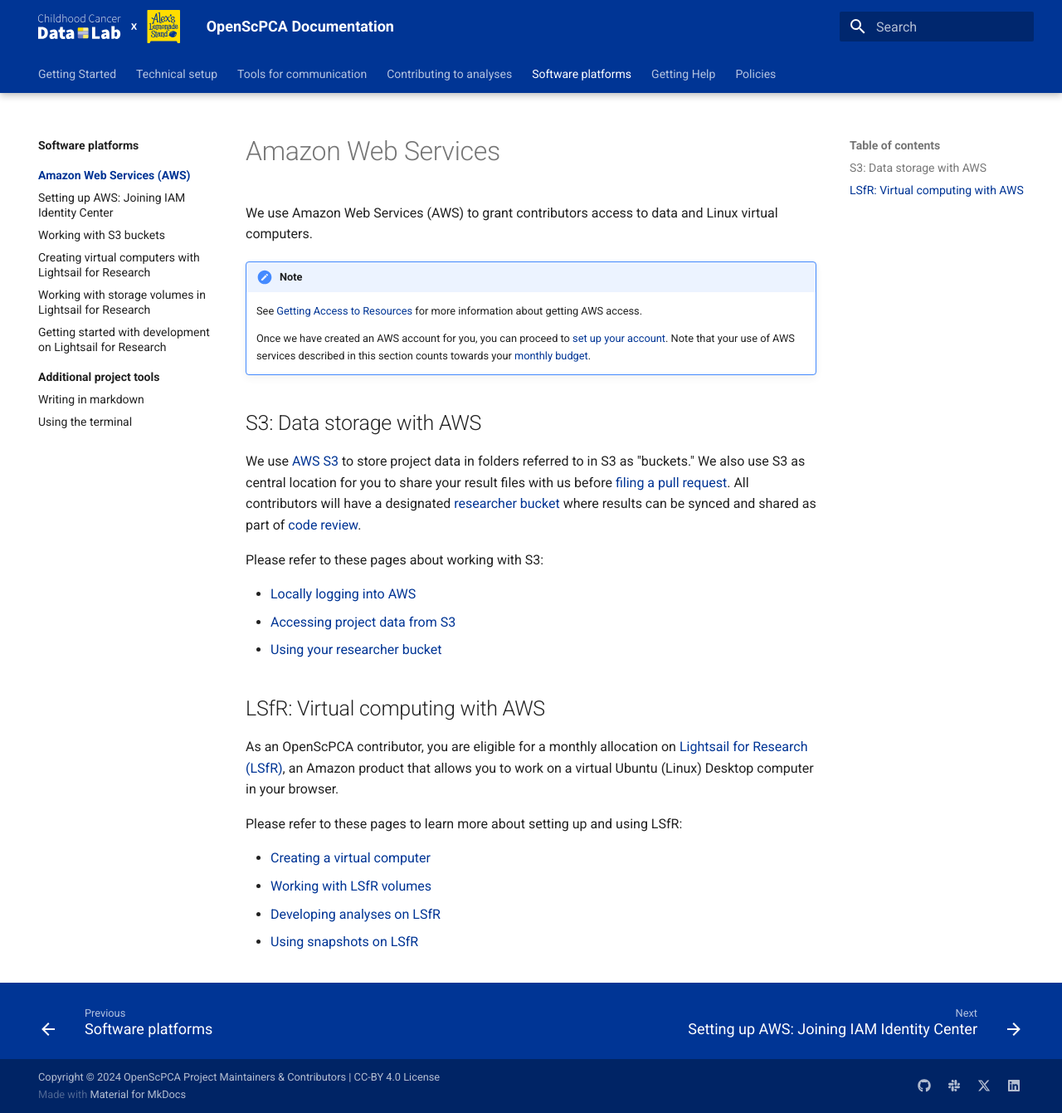
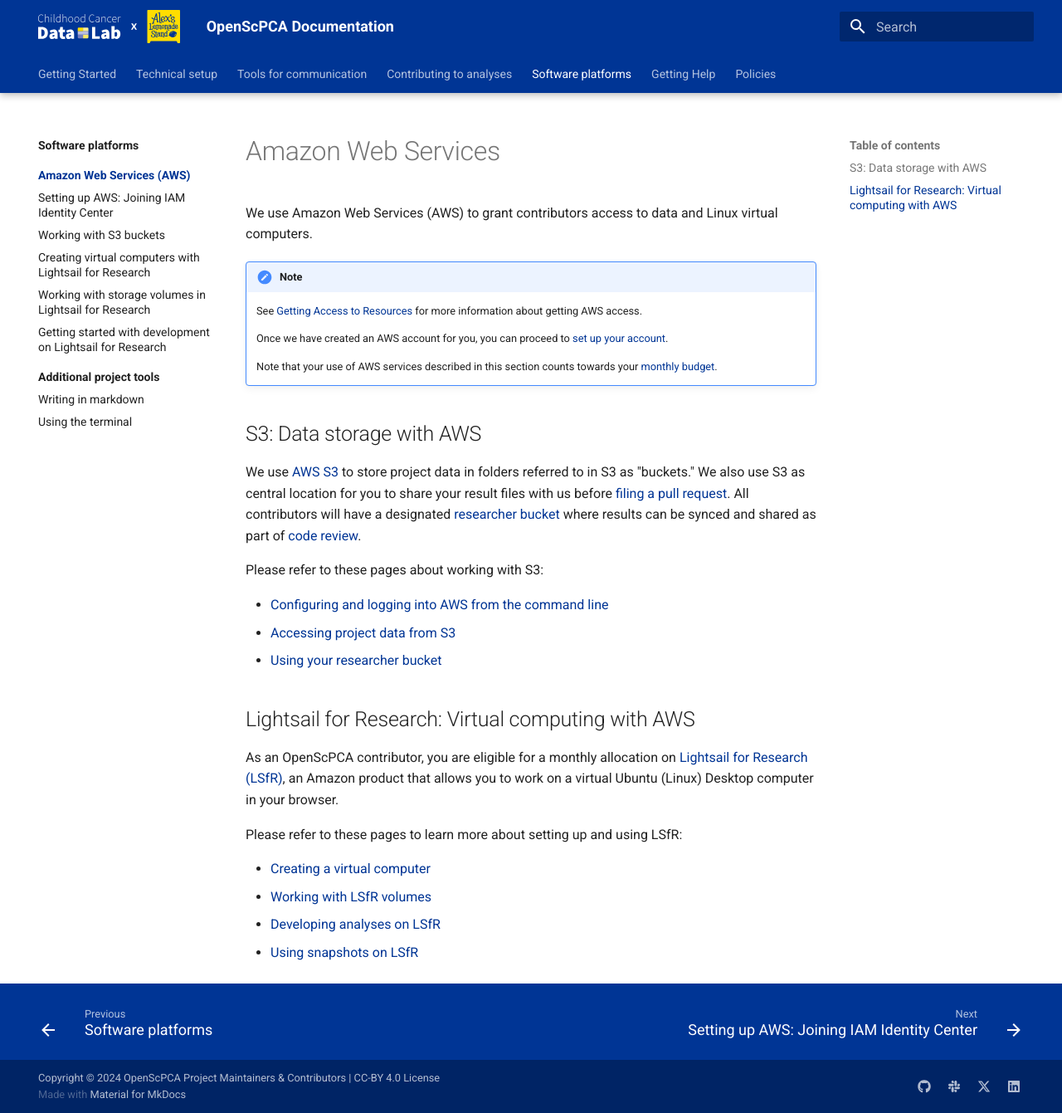
Before and after one commit to AlexsLemonade/OpenScPCA-analysis, an MkDocs documentation site: the page built from docs/software-platforms/aws/index.md, in a window 1280 px wide and 1341 px high. Shown: the whole window at 83% size. Built offline with MkDocs 1.6.1 and Material for MkDocs 9.7.7, drawn with Linux system fonts in a browser that asks for light colours.

Commit message:
Clean up the AWS index a little

```diff
--- a/docs/software-platforms/aws/index.md
+++ b/docs/software-platforms/aws/index.md
@@ -6,6 +6,7 @@
     See [Getting Access to Resources](../../getting-started/accessing-resources/index.md) for more information about getting AWS access.
 
     Once we have created an AWS account for you, you can proceed to [set up your account](./joining-aws.md).
+
     Note that your use of AWS services described in this section counts towards your [monthly budget](../../getting-started/accessing-resources/getting-access-to-compute.md#monthly-budget).
 
 ## S3: Data storage with AWS
@@ -16,14 +17,13 @@
 
 Please refer to these pages about working with S3:
 
-- [Locally logging into AWS](../../technical-setup/environment-setup/configure-aws-cli.md#logging-in-to-a-new-session)
+- [Configuring and logging into AWS from the command line](../../technical-setup/environment-setup/configure-aws-cli.md)
 - [Accessing project data from S3](../../getting-started/accessing-resources/getting-access-to-data.md#accessing-data-on-s3)
 - [Using your researcher bucket](working-with-s3-buckets.md)
 
-## LSfR: Virtual computing with AWS
+## Lightsail for Research: Virtual computing with AWS
 
 As an OpenScPCA contributor, you are eligible for a monthly allocation on [Lightsail for Research (LSfR)](https://aws.amazon.com/lightsail/research/), an Amazon product that allows you to work on a virtual Ubuntu (Linux) Desktop computer in your browser.
-
 
 Please refer to these pages to learn more about setting up and using LSfR:
 
```
